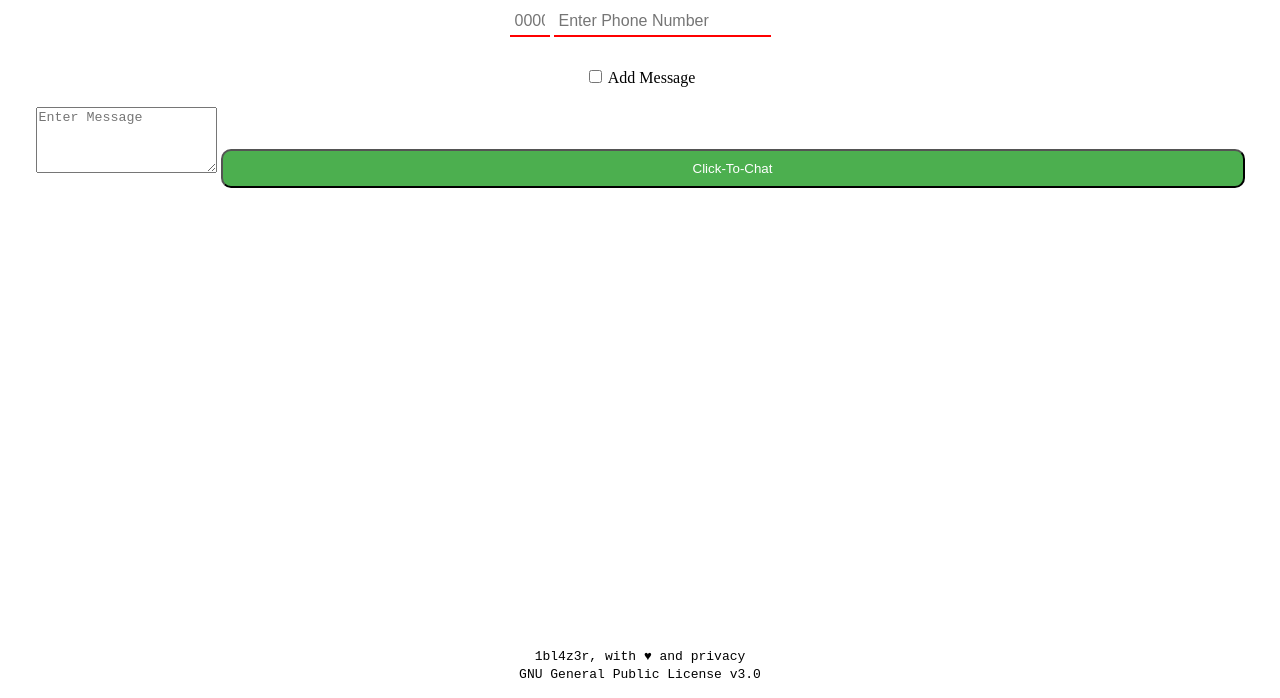
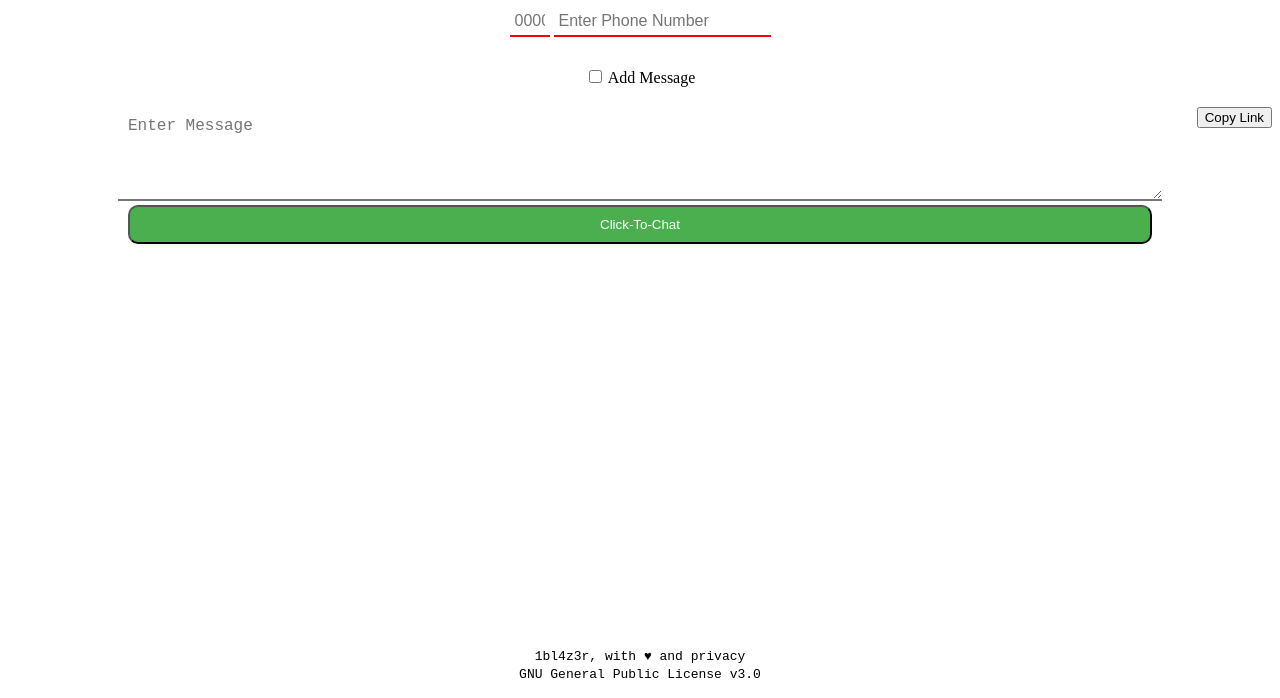
Before and after one commit to 1bl4z3r/ctc, a plain HTML site: page index.html in a window 1280 px wide. Shown: the part 102-800 px from the top of the page. Drawn offline with Linux system fonts and the light colour scheme.

Commit message:
Update index.html

```diff
--- a/index.html
+++ b/index.html
@@ -274,9 +274,10 @@
         <input id="chkbx" type="checkbox">
         <label for="chkbx">Add Message</label>
     </div>
-
-    <textarea id="msgbox" rows="4" placeholder="Enter Message" readonly></textarea>
-
+    <div class="textarea-container">
+        <textarea id="msgbox" rows="4" placeholder="Enter Message" readonly></textarea>
+        <button id="cpl">Copy Link</button>
+    </div>
     <button class="submit">Click-To-Chat</button>
     <footer>
         <p><code>1bl4z3r, with &hearts; and privacy<br>GNU General Public License v3.0</code></p>
```
